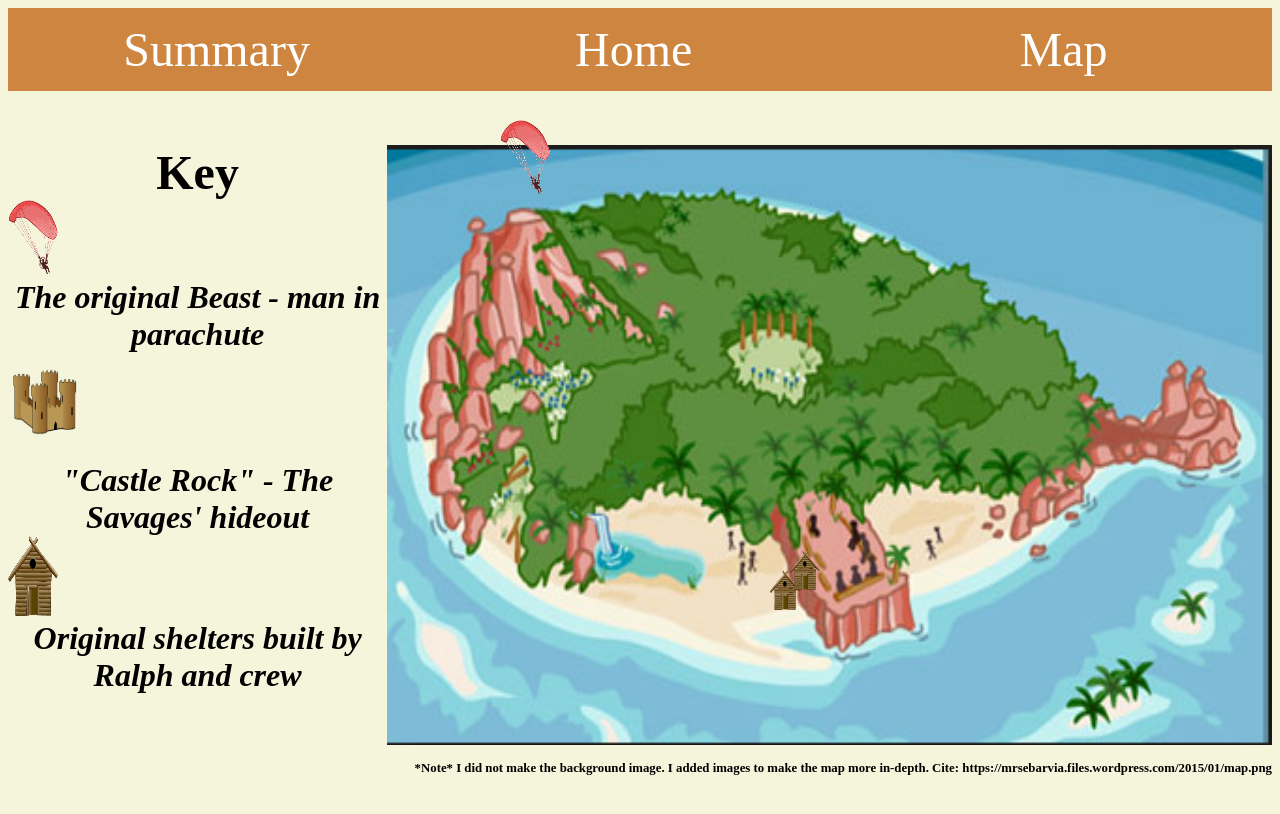
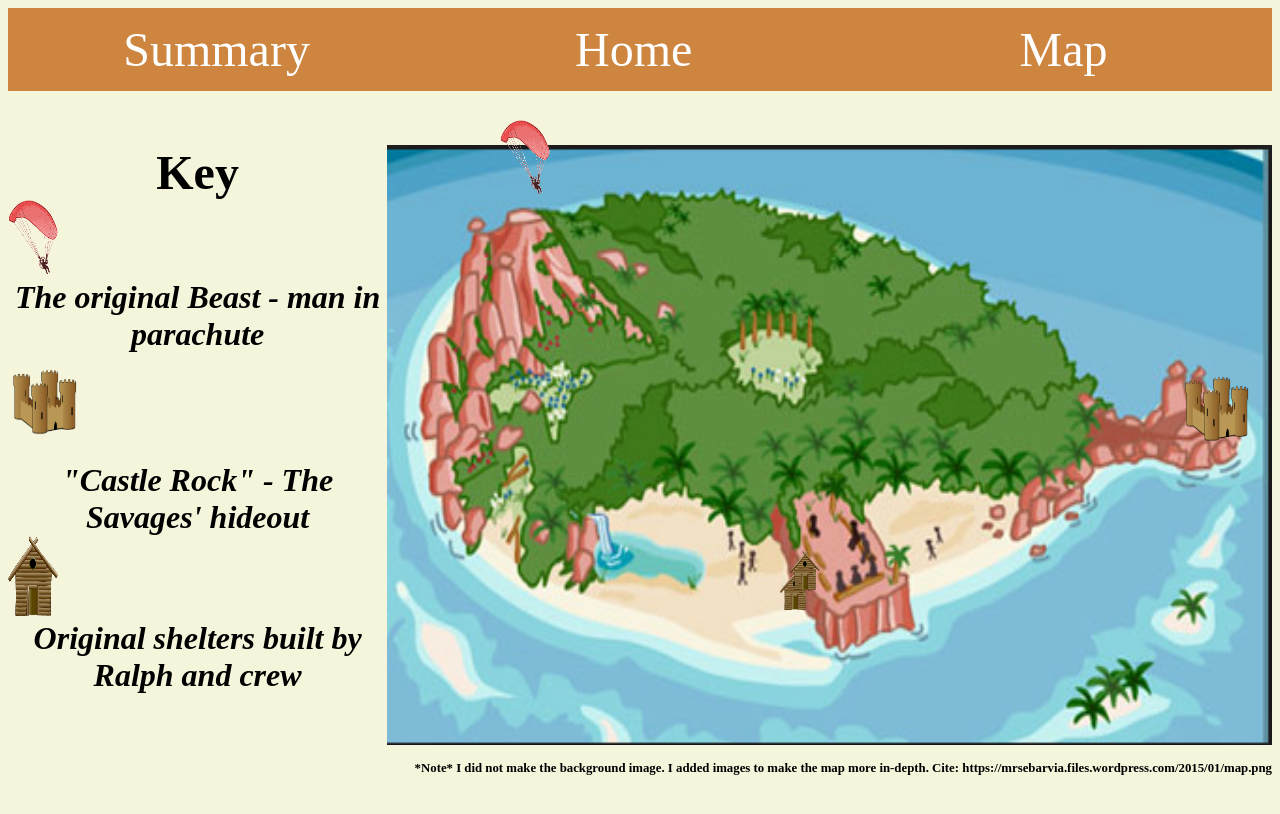
Before and after one commit to blobspire/blobspire.github.io, a Jekyll site: the page lof/map/index.html, which Jekyll copies as it is, in a window 1280 px wide. Shown: the top 814 px of the page. Built offline with Jekyll 4.4.1, drawn with Linux system fonts in a browser that asks for light colours.

Commit message:
should be good - adjust

```diff
--- a/lof/map/index.html
+++ b/lof/map/index.html
@@ -105,7 +105,7 @@ li a.active {
 
 <h3>The original Beast - man in parachute</h3>
 
-<div id="center" style="position: absolute; top: 360px; left: 1280px;">
+<div id="center" style="position: absolute; top: 360px; left: 1180px;">
 <img src="castle.png" style="width:80px;height:105px;">
 </div>
 
@@ -114,7 +114,7 @@ li a.active {
 
 <h3> "Castle Rock" - The Savages' hideout </h3>
 
-<input style="position: absolute; top: 570px; left: 770px; width:30px;height:40px;" type="image" src="hut.png">
+<input style="position: absolute; top: 570px; left: 780px; width:30px;height:40px;" type="image" src="hut.png">
 <input style="position: absolute; top: 550px; left: 790px; width:30px;height:40px;" type="image" src="hut.png">
 <input style="width:50px;height:80px;" type="image" src="hut.png">
 <h3>Original shelters built by Ralph and crew</h3>
```
